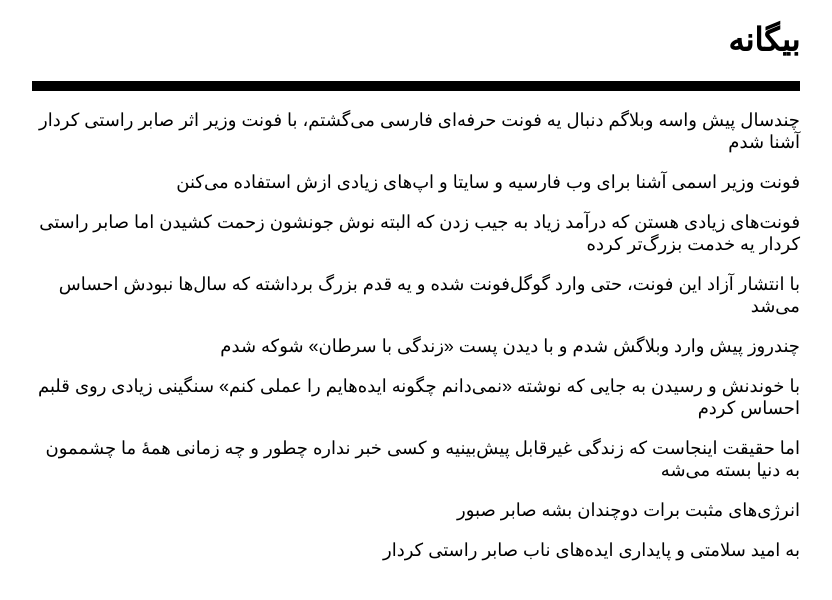
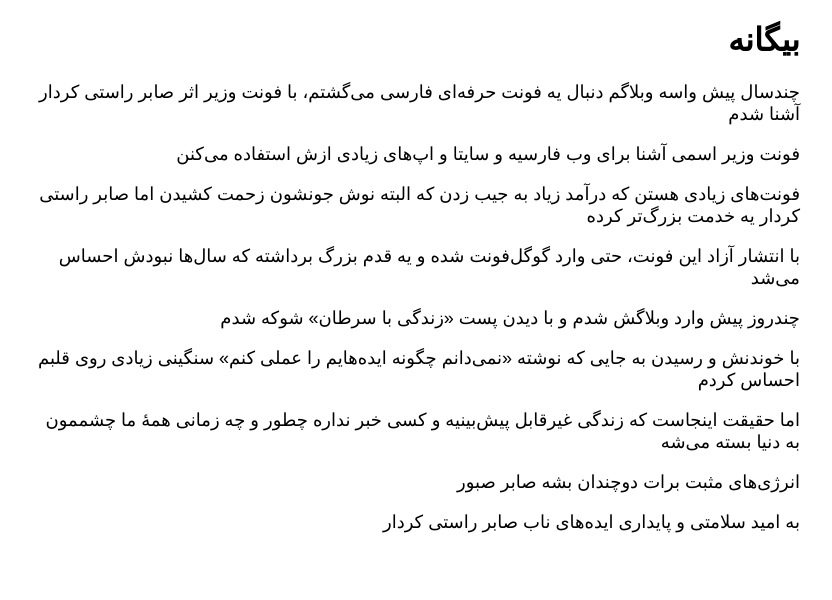
Before and after one commit to darkblog/darkblog.github.io, a Jekyll site: the page built from index.html, in a window 1280 px wide. Shown: the top 600 px of the page, without its empty margins (319-1151 px from the left). Built offline with Jekyll 4.4.1, drawn with Linux system fonts in a browser that asks for light colours.

Commit message:
Update index.html

```diff
--- a/index.html
+++ b/index.html
@@ -12,7 +12,7 @@ layout: compress
 <body>
 <h1>بیگانه</h1>
 {% for post in site.posts limit:1 %}
-<hr>{{ post.content }}
+{{ post.content }}
 {% endfor %}
 </body>
 </html>
```
